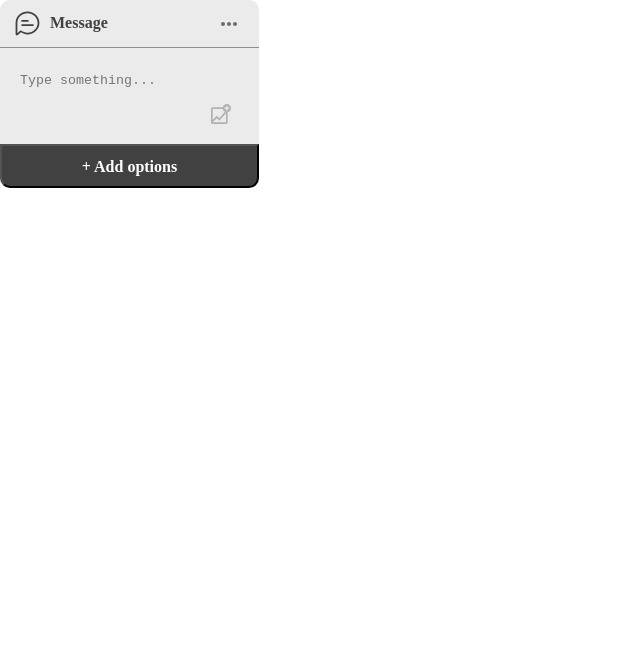
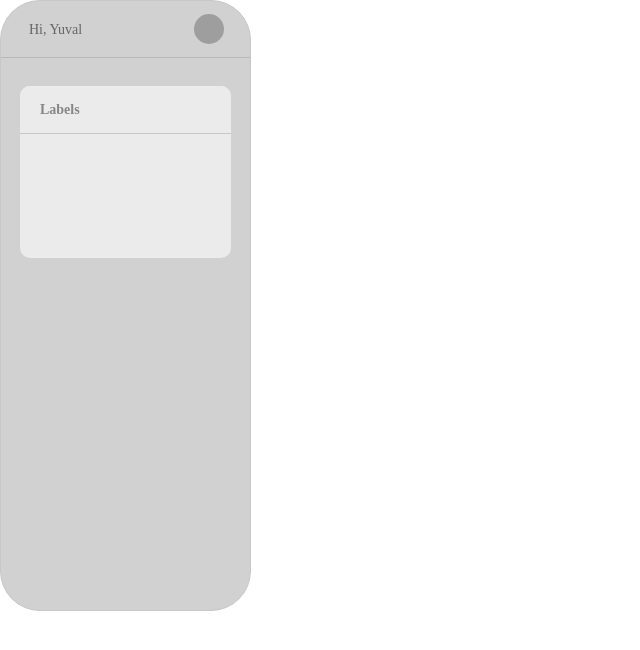
Before and after one commit to echo-webapp/React-Flow, a React (Create React App) app: page / in a window 1280 px wide. Shown: the top 650 px of the page, without its empty margins (0-640 px from the left). Built offline with nearby package versions, Linux system fonts and the light colour scheme; grey boxes are pictures that could not be loaded.

Commit message:
Initial Commit4

```diff
--- /dev/null
+++ b/src/components/RightBar/RightBar.css
@@ -0,0 +1,62 @@
+.RightBarMainContainer {
+  width: 251px;
+  height: 611px;
+  background: #d1d1d1;
+  border: 1px solid #c7c7c7;
+  box-sizing: border-box;
+  border-radius: 40px;
+  display: flex;
+  flex-direction: column;
+  justify-content: flex-start;
+  align-items: center;
+}
+.RightBarHeader {
+  height: 57px;
+  width: 100%;
+  display: flex;
+  align-items: center;
+  justify-content: space-between;
+  border-bottom: 1px solid #b8b8b8;
+}
+.RightBarHeaderName {
+  font-family: Poppins;
+  font-style: normal;
+  font-weight: 500;
+  font-size: 14px;
+  line-height: 21px;
+  color: #666666;
+  margin-left: 28px;
+}
+.RightBarHeaderImage {
+  height: 30px;
+  width: 30px;
+  display: flex;
+  flex-direction: column;
+  align-items: center;
+  justify-content: center;
+  margin-right: 26px;
+}
+.LabelContainer {
+  width: 211px;
+  height: 172px;
+  background: #ebebeb;
+  border-radius: 10px;
+  margin-top: 28px;
+}
+.LabelContainerHeader {
+  width: 211px;
+  height: 48px;
+  background: #ebebeb;
+  border-radius: 10px 10px 0px 0px;
+  font-family: Poppins;
+  font-style: normal;
+  font-weight: 600;
+  font-size: 14px;
+  line-height: 15px;
+  color: #868686;
+  display: flex;
+  flex-direction: column;
+  justify-content: center;
+  padding-left: 20px;
+  border-bottom: 1px solid #c7c7c7;
+}
--- /dev/null
+++ b/src/components/RightBar/RightBar.js
@@ -0,0 +1,23 @@
+import React from "react";
+import "./RightBar.css";
+import Avatar from "@mui/material/Avatar";
+import Labels from "./labels";
+const RightBar = () => {
+  return (
+    <div className="RightBarMainContainer">
+      <div className="RightBarHeader">
+        <div className="RightBarHeaderName">Hi, Yuval</div>
+        <div className="RightBarHeaderImage">
+          <Avatar
+            alt="Remy Sharp"
+            src="./Assets/sample.png"
+            sx={{ width: 30, height: 30 }}
+          />
+        </div>
+      </div>
+      <Labels />
+    </div>
+  );
+};
+
+export default RightBar;
--- /dev/null
+++ b/src/components/RightBar/labels.js
@@ -0,0 +1,11 @@
+import React from "react";
+
+const Labels = () => {
+  return (
+    <div className="LabelContainer">
+      <div className="LabelContainerHeader">Labels</div>
+    </div>
+  );
+};
+
+export default Labels;
--- a/src/components/home/home.js
+++ b/src/components/home/home.js
@@ -85,7 +85,7 @@ const Home = () => {
       data: {
         number: number,
       },
-      position: { x: offset.x - 100, y: offset.y - 100 },
+      position: { x: offset.x - 250, y: offset.y - 100 },
     };
     setnode_elements((prev) => [...prev, new_element]);
   };
--- a/src/routes.js
+++ b/src/routes.js
@@ -1,12 +1,12 @@
 import React, { Fragment } from "react";
 import { Route } from "react-router";
-import MessageCard from "./components/message_card/MessageCard";
+import RightBar from "./components/RightBar/RightBar.js";
 import Home from "./components/home/home.js";
 
 const Router = () => {
   return (
     <Fragment>
-      <Route exact path="/" component={MessageCard} />
+      <Route exact path="/" component={RightBar} />
       <Route exact path="/home" component={Home} />
     </Fragment>
   );
```
Also changed, not shown: src/Assets/sample.png (added), src/store/Reducers/message.js (added), src/store/store.js (added).
